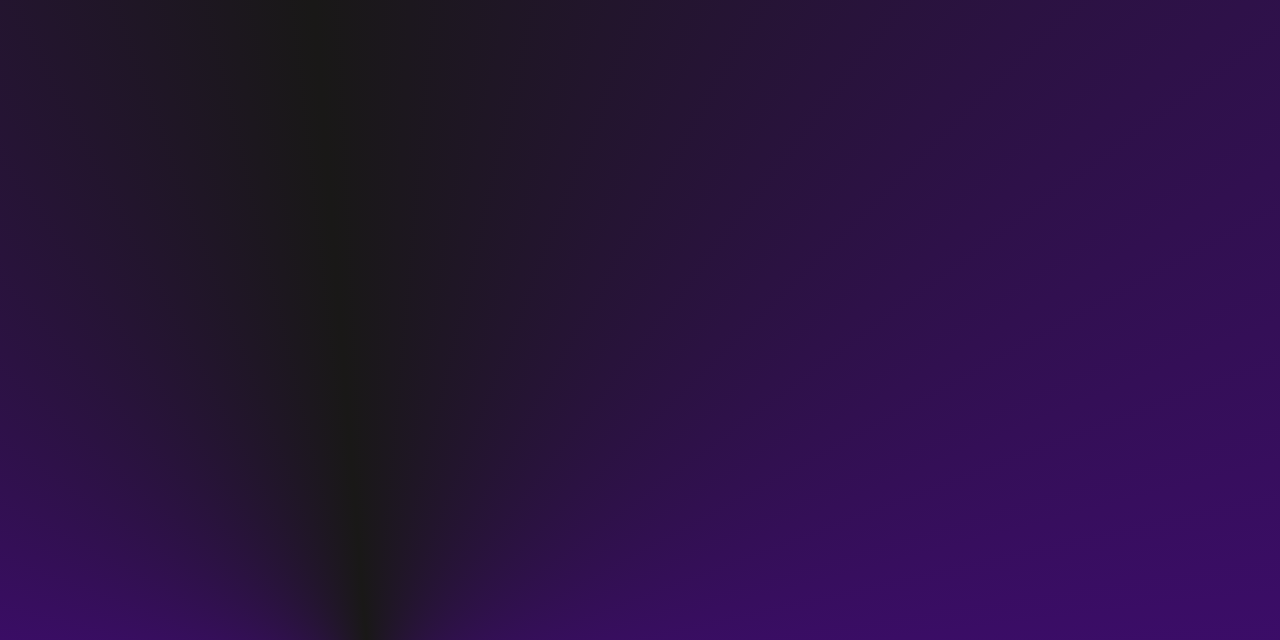
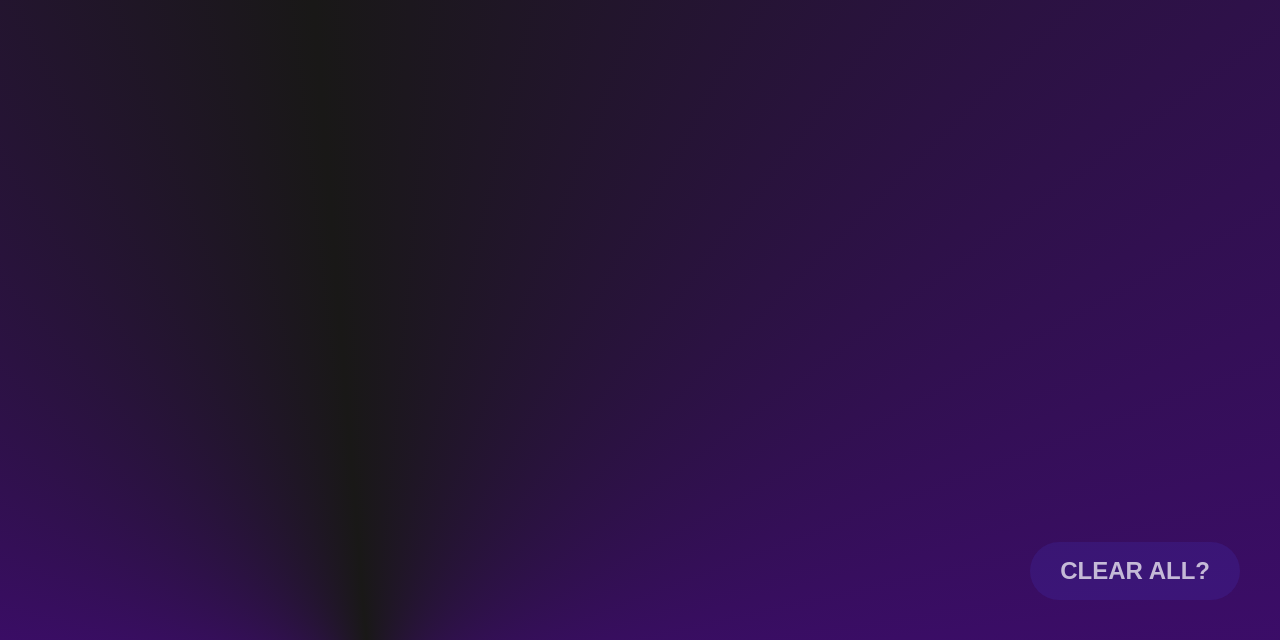
Before and after one commit to ChristianDodge/G8-Proj.-GUI-II-Final-Act, a website: page pages/watched.html in a window 1280 px wide. Shown: the part 160-800 px from the top of the page. Drawn offline with Linux system fonts and the light colour scheme; files whose address does not match are found by name.

Commit message:
Update watched.html

```diff
--- a/pages/watched.html
+++ b/pages/watched.html
@@ -83,6 +83,7 @@ N/A.
     <button class="action-button">Remove from Watched</button>
   </div>
 </div>
+-->
 <button id="group-prompt" class="mood-button chill">CLEAR ALL?</button>
 <div id="popup" class="popup-container">
   <div class="popup-content">
@@ -94,9 +95,9 @@ N/A.
 
   </div>
 </div>
--->
+
 
 </body>
 <script src="js/popup.js"></script>
-<script src="js/removeMovie.js"></script>
+<script src="js/removemovie.js"></script>
 </html>
```
